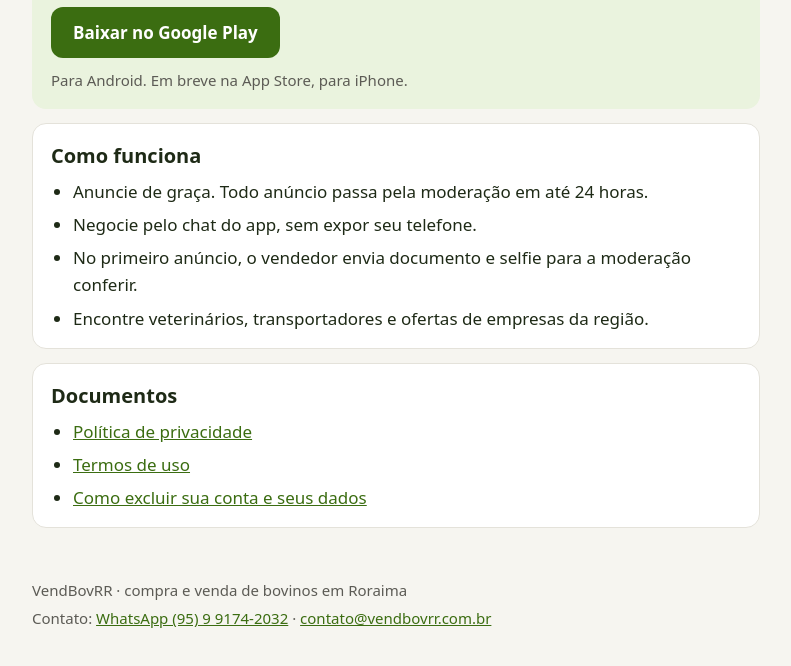
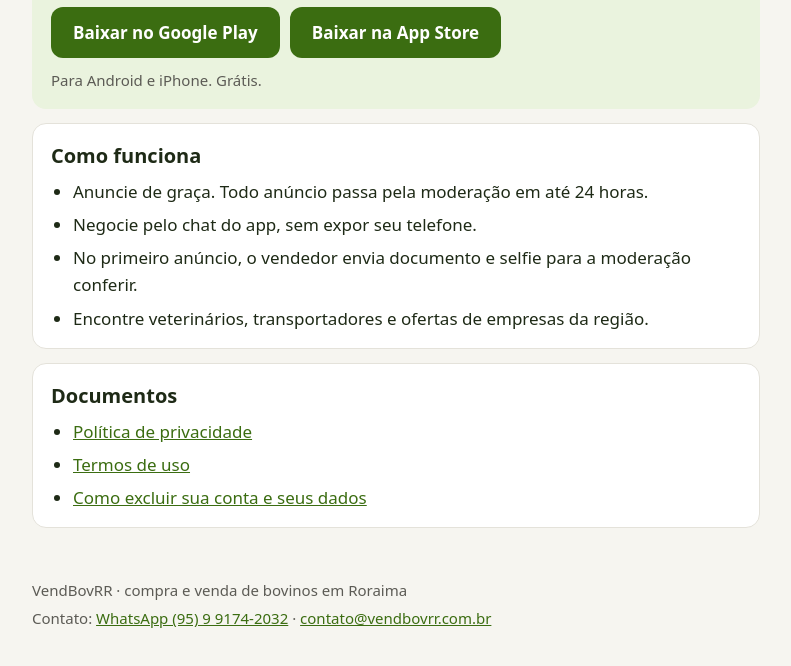
Before and after one commit to pwtravassos/vendbovrr-site, a plain HTML site: page index.html in a window 1280 px wide. Shown: the part 244-910 px from the top of the page, without its empty margins (244-1035 px from the left). Drawn offline with Linux system fonts and the light colour scheme.

Commit message:
Botão Baixar na App Store
Co-Authored-By: Claude Opus 5.5 <noreply@anthropic.com>

```diff
--- a/estilo.css
+++ b/estilo.css
@@ -119,3 +119,4 @@ footer p { margin: 4px 0; }
   text-decoration: none;
 }
 .botao-loja:hover { filter: brightness(1.08); }
+.lojas { display: flex; flex-wrap: wrap; gap: 10px; }
--- a/index.html
+++ b/index.html
@@ -21,8 +21,8 @@
   <section class="destaque">
     <h1>Compra e venda de bovinos em Roraima</h1>
     <p>O VendBovRR aproxima quem quer comprar e vender gado em Roraima: anúncios com fotos, peso e preço por kg, vacinas, GTA, conversa segura no app e vendedores conferidos pela moderação.</p>
-    <p><a class="botao-loja" href="https://play.google.com/store/apps/details?id=br.com.vendbovrr.app">Baixar no Google Play</a></p>
-    <p class="nota">Para Android. Em breve na App Store, para iPhone.</p>
+    <p class="lojas"><a class="botao-loja" href="https://play.google.com/store/apps/details?id=br.com.vendbovrr.app">Baixar no Google Play</a> <a class="botao-loja" href="https://apps.apple.com/br/app/id6834629977">Baixar na App Store</a></p>
+    <p class="nota">Para Android e iPhone. Grátis.</p>
   </section>
   <section>
     <h2>Como funciona</h2>
```
